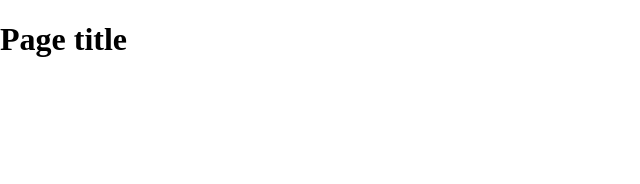
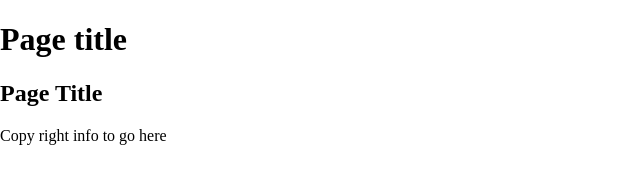
Before and after one commit to LTrane/git-basics, a plain HTML site: page index.html in a window 1280 px wide. Shown: the whole page, without its empty margins (0-640 px from the left). Drawn offline with nearby package versions, Linux system fonts and the light colour scheme.

Commit message:
added more info to template

```diff
--- a/index.html
+++ b/index.html
@@ -6,7 +6,7 @@
     <head>
         <meta charset="utf-8">
         <meta http-equiv="X-UA-Compatible" content="IE=edge,chrome=1">
-        <title>lynda boilerplate</title>
+        <title>Site Title</title>
         <meta name="description" content="">
         <meta name="viewport" content="width=device-width">
         <link rel="stylesheet" href="_css/main.css">
@@ -18,9 +18,9 @@
     </header>
     <nav id="pageNav">
     </nav>
-    <main>
+    <main><h2> Page Title </h2>
     </main>
-    <footer>
+    <footer> Copy right info to go here
     </footer>
         <script>
 //use the modernizr load to load up external scripts. This will load the scripts asynchronously, but the order listed matters. Although it will load all scripts in parallel, it will execute them in the order listed
```
